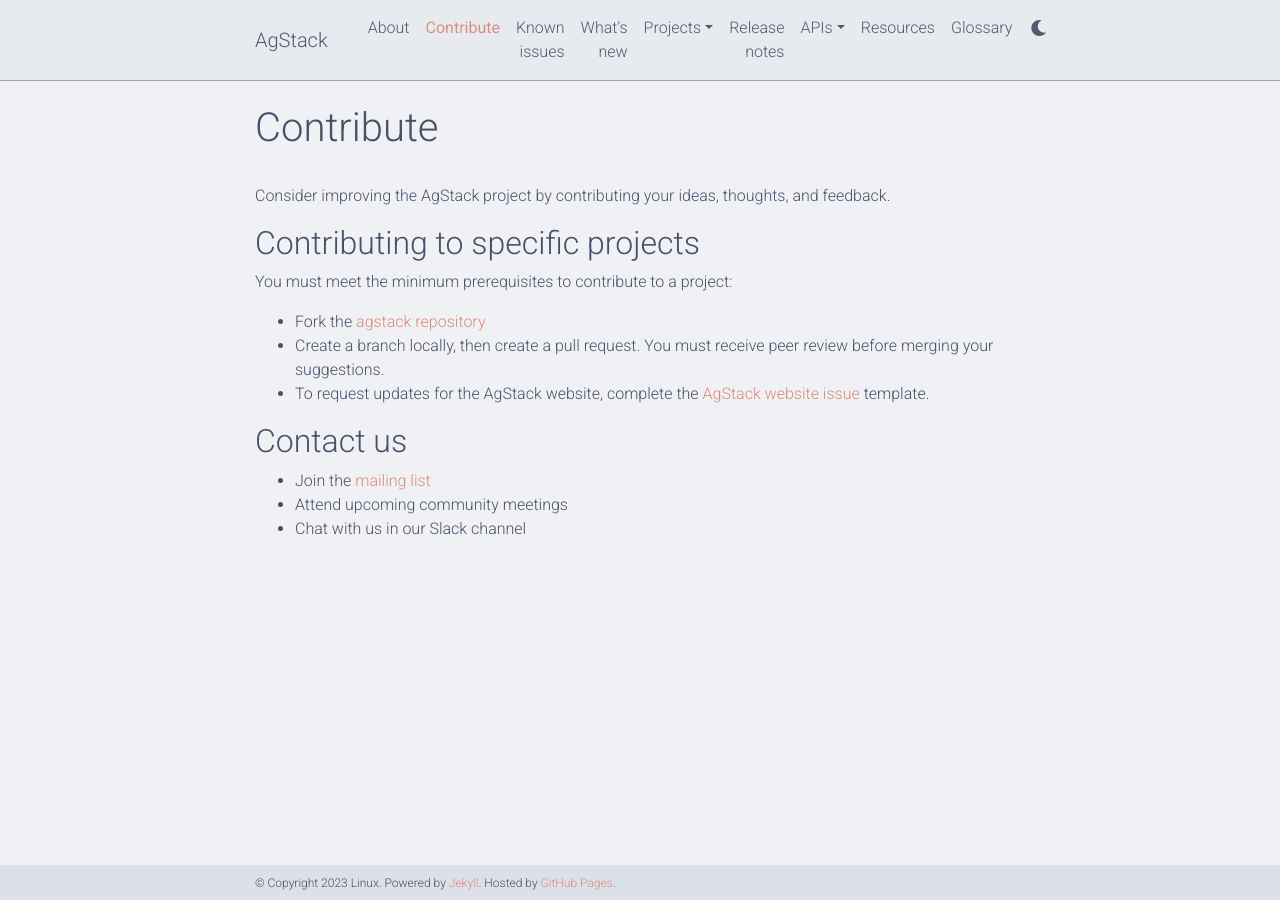
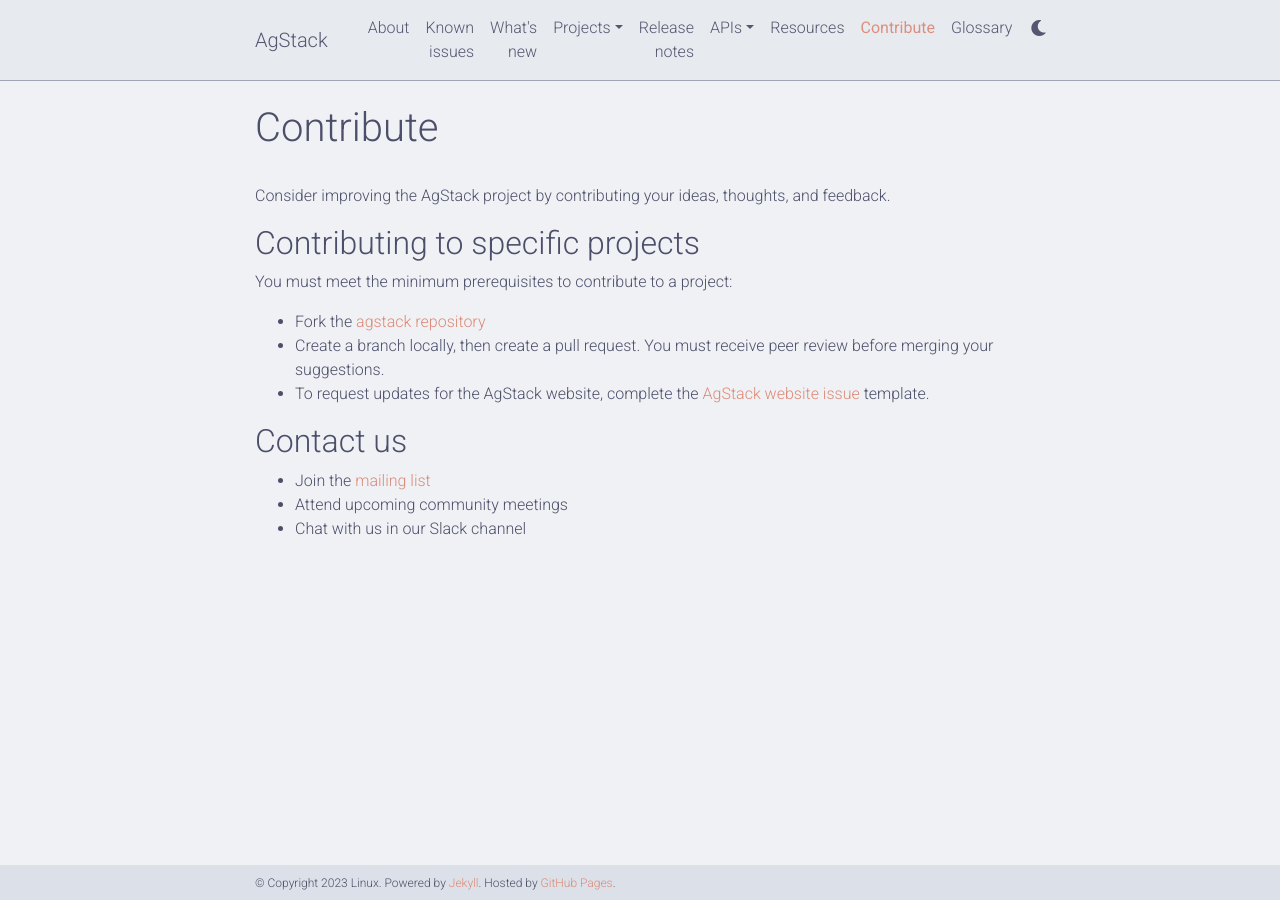
Before and after one commit to vmbrasseur/agstack-website, a Jekyll site: the page built from _pages/contribute.md, in a window 1280 px wide. Built offline with Jekyll 4.4.1, drawn with Linux system fonts in a browser that asks for light colours; comment, search, counter and statistics services are not loaded; a style sheet for code colours, icons or effects is not loaded; part of the change alters nothing that is shown.

```diff
--- a/_pages/contribute.md
+++ b/_pages/contribute.md
@@ -4,6 +4,7 @@ title: Contribute
 permalink: contribute
 horizontal: false
 nav: true
+nav_order: 5
 ---
 
 Consider improving the AgStack project by contributing your ideas, thoughts, and feedback.
```
